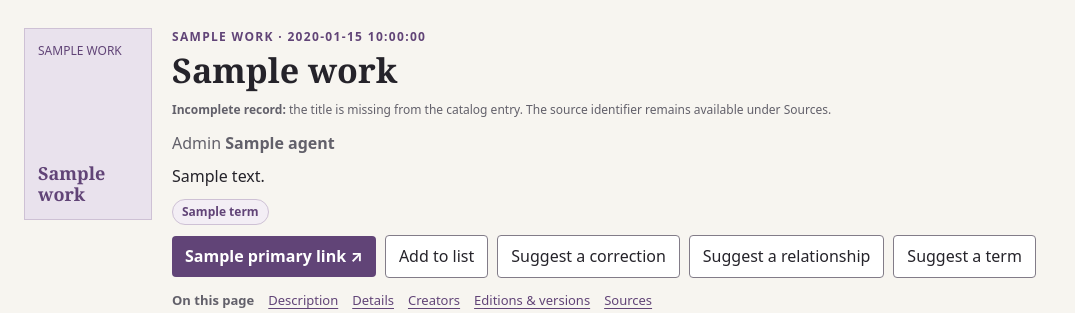
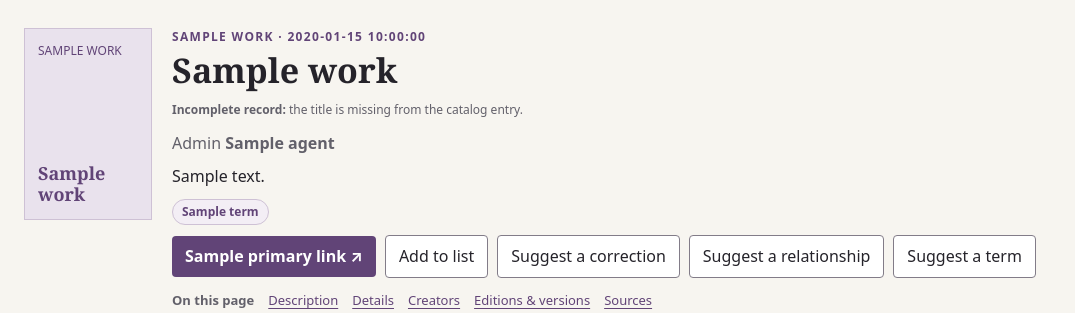
Before and after one commit to justinslud/open-media-atlas, a Django app: template templates/catalog/work_detail.html in a window 1280 px wide. Shown: the part 57-370 px from the top of the page, without its empty margins (0-1075 px from the left). Run offline with Django 5.2, Linux system fonts and the light colour scheme; the template is opened without the code that fills it: most values are stand-ins (such as "Sample title", 1, 10 or a date in 2020); data that the repository does not hold is empty; parts of the project's set-up code (start-up, migrations or seed data) failed here and were passed over.

Commit message:
Only point missing-title visitors to identifiers when present

```diff
--- a/templates/catalog/work_detail.html
+++ b/templates/catalog/work_detail.html
@@ -8,7 +8,7 @@
     <div class="work-identity">
       <p class="eyebrow">{{ work.public_type_label|upper }}{% if work.date_summary %} · {{ work.date_summary|upper }}{% endif %}</p>
       <h1>{{ work.display_title }}</h1>
-      {% if work.display_title != work.title %}<p class="helper"><strong>Incomplete record:</strong> the title is missing from the catalog entry. The source identifier remains available under Sources.</p>{% endif %}
+      {% if work.display_title != work.title %}<p class="helper"><strong>Incomplete record:</strong> the title is missing from the catalog entry.{% if work.identifiers.all %} The source identifier remains available under Sources.{% endif %}</p>{% endif %}
       {% if work.credits.all %}<p class="byline">{% for credit in work.credits.all %}{% if not forloop.first %}<span aria-hidden="true"> · </span>{% endif %}<span>{{ credit.role|capfirst }} <strong>{{ credit.agent.name }}</strong></span>{% endfor %}</p>{% endif %}
       {% if work.description %}<p class="lede">{{ work.description|truncatewords:45 }}</p>{% endif %}
       {% if work.accepted_term_assignments %}<div class="term-pills" aria-label="Descriptive terms">{% for assignment in work.accepted_term_assignments %}<span>{{ assignment.term.label }}</span>{% endfor %}</div>{% endif %}
```
Also changed, not shown: 1 other file.
